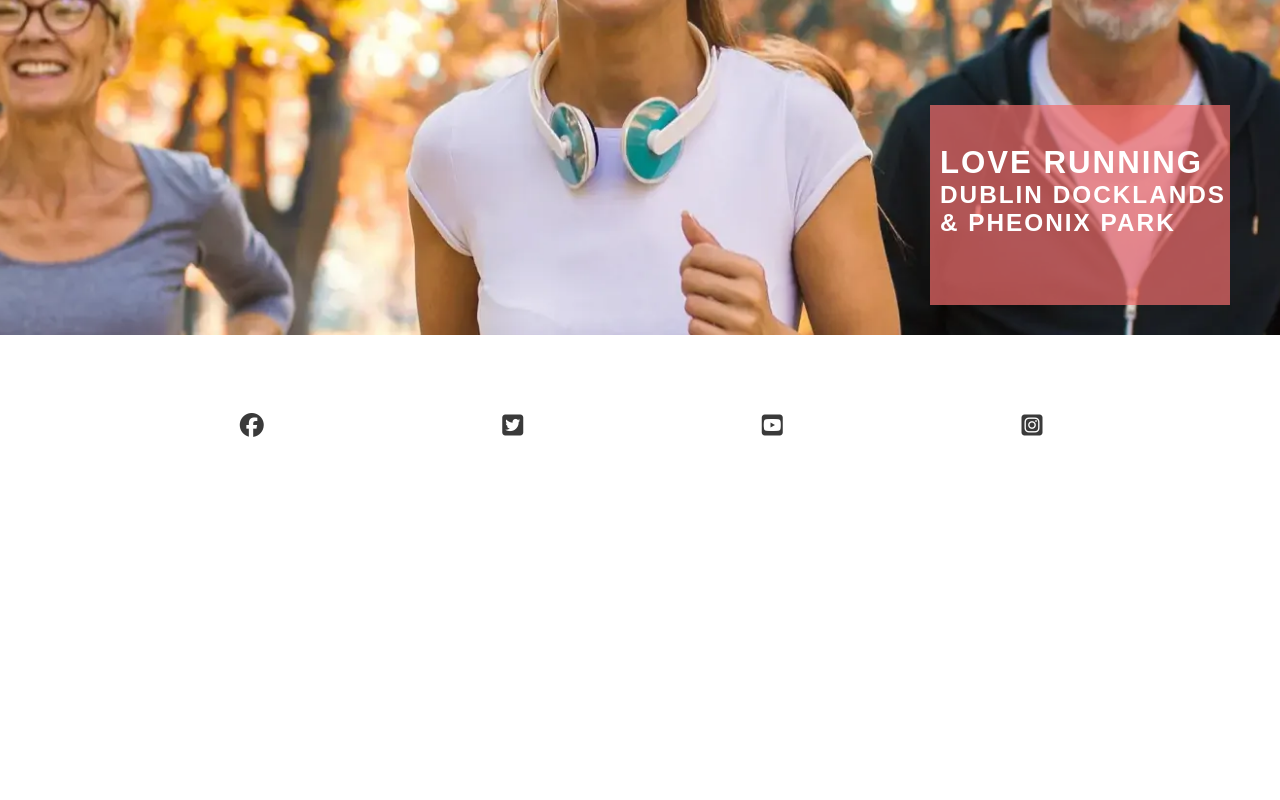
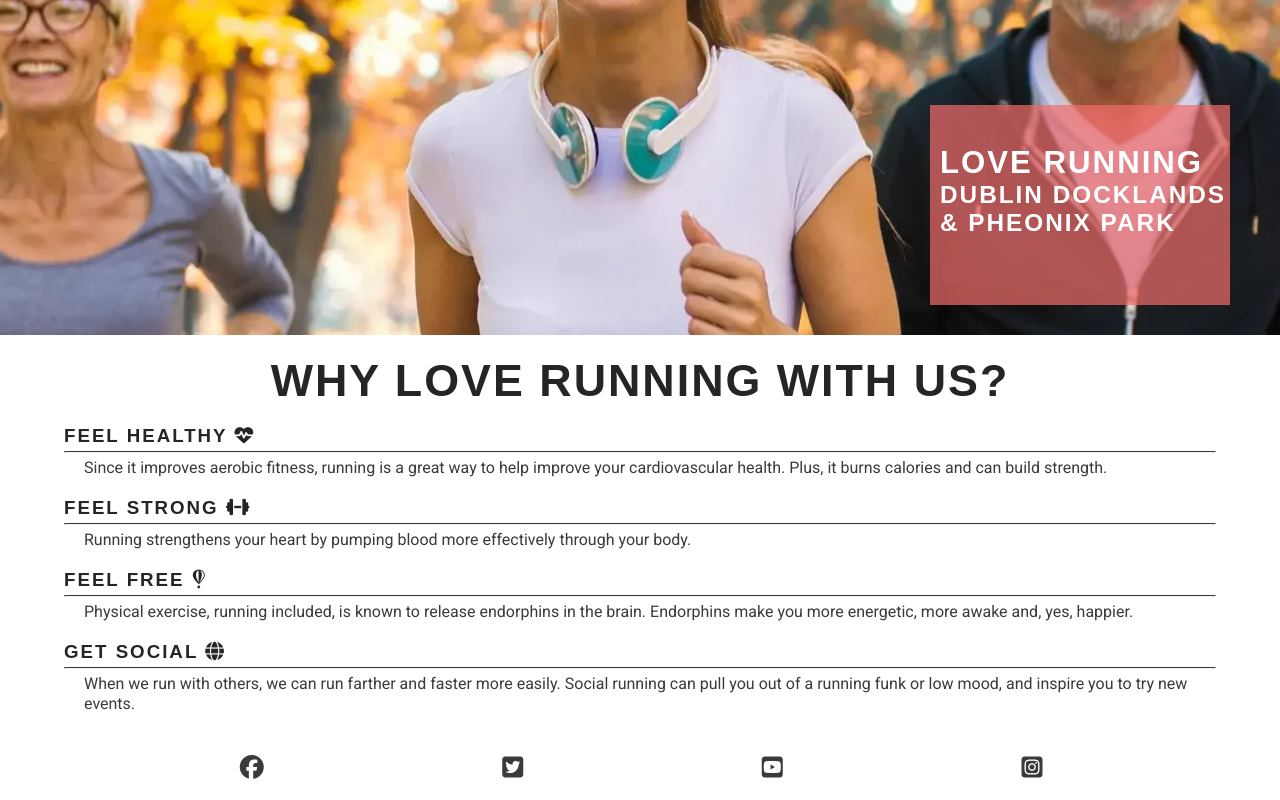
Before and after one commit to Yahya-H-Mohamed/Love-Running-Project, a plain HTML site: page index.html in a window 1280 px wide. Shown: the part 342-1142 px from the top of the page. Before the commit the page ends 800 px from the top, so only its background shows below. Drawn offline with Linux system fonts and the light colour scheme.

Commit message:
add reasons section and its styling

```diff
--- a/assets/css/style.css
+++ b/assets/css/style.css
@@ -109,6 +109,33 @@ main{
     color: #ffffff;
 }
 
+/*REASON SECTION*/
+#reasons{
+    width: 90%;
+    margin: 20px auto;
+}
+
+#reasons h2{
+    font-size: 280%;
+    margin-bottom: 20px;
+    text-align: center;
+}
+
+#benefits-physical div, #benefits-mental div{
+    line-height: 20px;
+    margin-bottom: 20px;
+}
+
+#benefits-physical hr, #benefits-mental hr{
+    border-top: 1px solid #3a3a3a;
+    margin: 5px 0;
+}
+
+#benefits-physical p, #benefits-mental p{
+    padding: 0 20px;
+}
+
+
 /*Footer*/
 #social-networks{
     text-align: center;
--- a/index.html
+++ b/index.html
@@ -41,6 +41,39 @@
                 <h3>Dublin Docklands & Pheonix Park</h3>
             </div>
         </section>
+
+        <section id="reasons">
+            <h2>Why Love Running With Us?</h2>
+            <div id="benefits">
+                <div id="benefits-physical">
+                    <div>
+                        <h3>FEEL HEALTHY <i class="fa-solid fa-heart-pulse"></i></h3>
+                        <hr>
+                        <p>Since it improves aerobic fitness, running is a great way to help improve your cardiovascular health. Plus, it burns calories and can build strength.</p>
+                    </div>
+
+                    <div>
+                        <h3>FEEL STRONG <i class="fa-solid fa-dumbbell"></i></h3>
+                        <hr>
+                        <p>Running strengthens your heart by pumping blood more effectively through your body.</p>
+                    </div>
+                </div>
+
+                <div id="benefits-mental">
+                    <div>
+                        <h3>FEEL FREE <i class="fa-brands fa-fly"></i></h3>
+                        <hr>
+                        <p>Physical exercise, running included, is known to release endorphins in the brain. Endorphins make you more energetic, more awake and, yes, happier.</p>
+                    </div>
+
+                    <div>
+                        <h3>GET SOCIAL <i class="fa-solid fa-globe"></i></h3>
+                        <hr>
+                        <p>When we run with others, we can run farther and faster more easily. Social running can pull you out of a running funk or low mood, and inspire you to try new events.</p>
+                    </div>
+                </div>
+            </div>
+        </section>
     </main>
 
     <!--The footer section which includes social links-->
```
